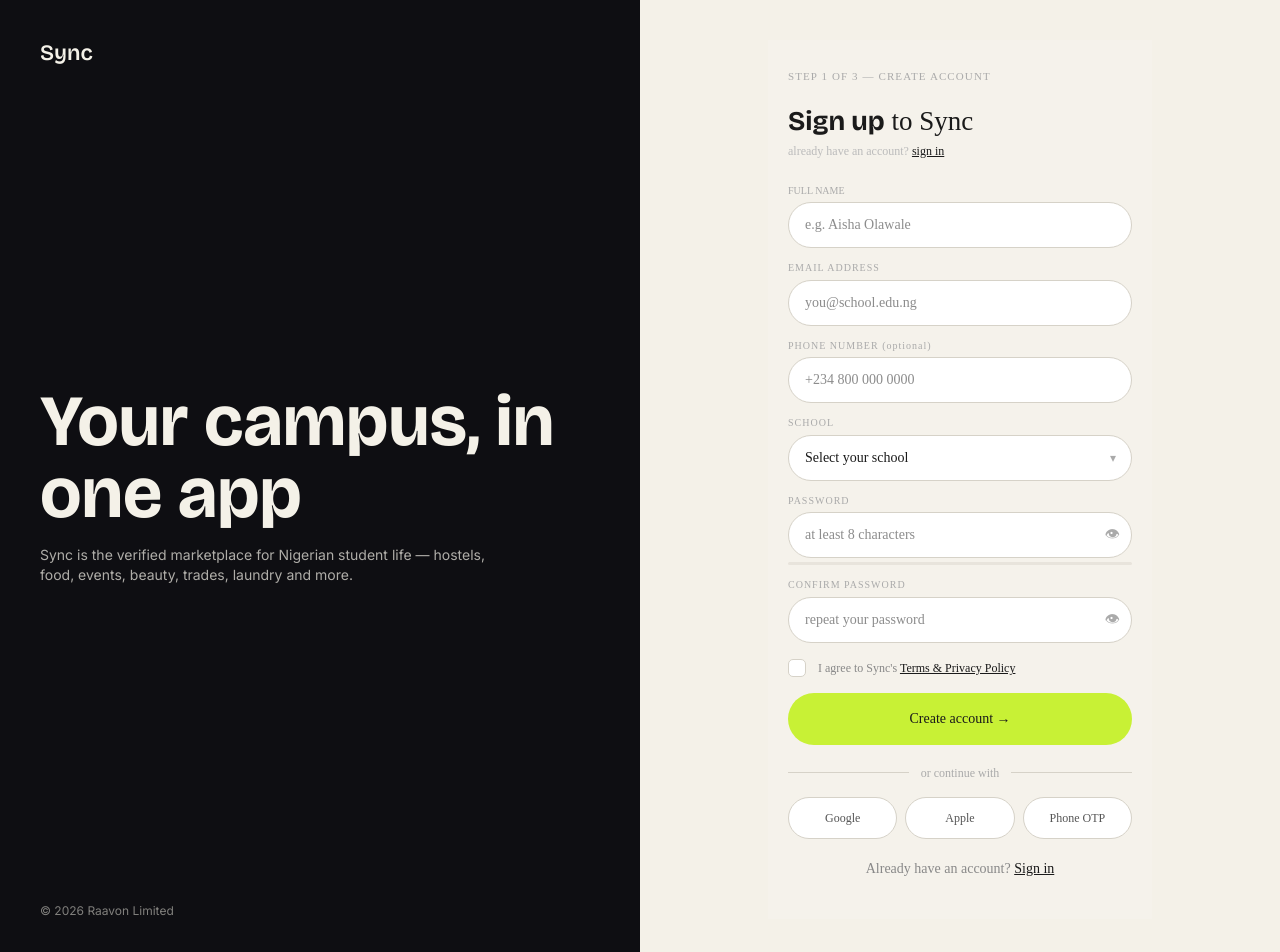
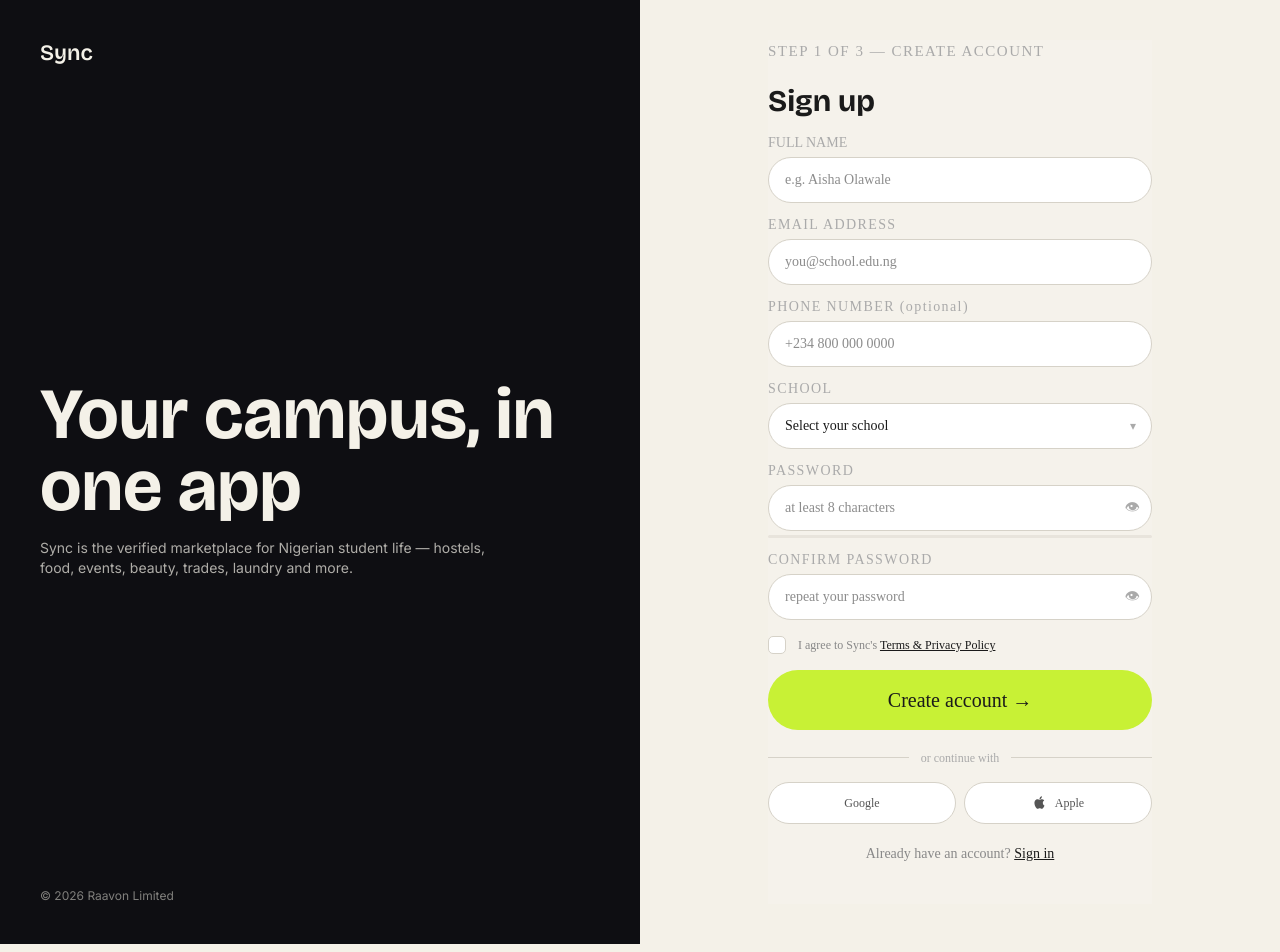
Before and after one commit to Pelz00/sync_2.0, a Next.js app: page /signup in a window 1280 px wide. Shown: the top 952 px of the page. Built offline with nearby package versions, Linux system fonts and the light colour scheme.

Commit message:
signup icon

```diff
--- a/src/app/(auth)/signup/page.tsx
+++ b/src/app/(auth)/signup/page.tsx
@@ -12,18 +12,26 @@
 import { useRouter } from 'next/navigation'
 import Link from 'next/link'
 
-export default function SignupPage() {
+
+
+// AppleIcon component for Apple button
+const AppleIcon = () => (
+  <svg width="15" height="15" viewBox="0 0 24 24" fill="currentColor" aria-hidden="true">
+    <path d="M18.71 19.5c-.83 1.24-1.71 2.45-3.05 2.47-1.34.03-1.77-.79-3.29-.79-1.53 0-2 .77-3.27.82-1.31.05-2.3-1.32-3.14-2.53C4.25 17 2.94 12.45 4.7 9.39c.87-1.52 2.43-2.48 4.12-2.51 1.28-.02 2.5.87 3.29.87.78 0 2.26-1.07 3.8-.91.65.03 2.47.26 3.64 1.98l-.09.06c-.22.14-2.18 1.27-2.16 3.8.03 3.02 2.65 4.03 2.68 4.04l-.07.28zM13 3.5c.73-.83 1.94-1.46 2.94-1.5.13 1.17-.34 2.35-1.04 3.19-.69.85-1.83 1.51-2.95 1.42-.15-1.15.41-2.35 1.05-3.11z"/>
+  </svg>
+)
+const SignupPage = () => {
   const router = useRouter()
-  const [name, setName]       = useState('')
-  const [email, setEmail]     = useState('')
-  const [phone, setPhone]     = useState('')
-  const [school, setSchool]   = useState('')
-  const [pw, setPw]           = useState('')
-  const [conf, setConf]       = useState('')
-  const [agreed, setAgreed]   = useState(false)
-   const [showPw, setShowPw]   = useState(false)
+  const [name, setName] = useState('')
+  const [email, setEmail] = useState('')
+  const [phone, setPhone] = useState('')
+  const [school, setSchool] = useState('')
+  const [pw, setPw] = useState('')
+  const [conf, setConf] = useState('')
+  const [agreed, setAgreed] = useState(false)
+  const [showPw, setShowPw] = useState(false)
   const [showConf, setShowConf] = useState(false)
-  const [error, setError]     = useState('')
+  const [error, setError] = useState('')
   const [loading, setLoading] = useState(false)
 
   const strength = (() => {
@@ -62,18 +70,15 @@
   const inputCls = "w-full bg-white border-[1.5px] border-[#d6d2c8] rounded-xl px-4 py-3 text-sm font-['DM_Sans'] text-[#1a1a1a] outline-none focus:border-[#b8e020] transition-colors"
 
   return (
-    <main className="min-h-screen bg-[#f5f2eb] px-5 py-7 pb-10 font-['DM_Sans'] text-[#1a1a1a]">
+    <main className="min-h-screen bg-[#f5f2eb]  pb-10 font-['display'] text-[#1a1a1a]">
 
-      <p className="text-[11px] tracking-widest uppercase text-[#aaa] mb-5">
+      <p className="text-11 tracking-widest uppercase text-[#aaa] mb-5">
         Step 1  of 3 — Create account
       </p>
-      <h1 className="text-[27px] leading-tight mb-1">
-        <span className="font-display font-bold">Sign up</span> to Sync
+      <h1 className="text-3xl leading-tight mb-3 font-display font-bold">
+       Sign up
       </h1>
-      <p className="text-xs text-[#bbb] mb-6">
-        already have an account?{' '}
-        <Link href="/login" className="text-[#1a1a1a] underline">sign in</Link>
-      </p>
+
 
       {error && (
         <div className="bg-[#fff0f0] border-[1.5px] border-[#ffc0c0] rounded-xl px-4 py-3 text-xs text-[#c0392b] mb-3">
@@ -82,23 +87,23 @@
       )}
 
       {/* Full name */}
-      <p className="text-[10px] uppercase text-[#aaa] mb-1 rounded-xl ">Full name</p>
+      <p className="text-sm uppercase text-[#aaa] mb-1 rounded-xl " >Full name</p>
       <input className={inputCls + ' mb-3'} type="text" value={name}
         onChange={e => setName(e.target.value)} placeholder="e.g. Aisha Olawale" />
 
       {/* Email */}
-      <p className="text-[10px] tracking-widest uppercase text-[#aaa] mb-1">Email address</p>
+      <p className="text-sm tracking-widest uppercase text-[#aaa] mb-1">Email address</p>
       <input className={inputCls + ' mb-3'} type="email" value={email}
         onChange={e => setEmail(e.target.value)} placeholder="you@school.edu.ng" />
 
       {/* Phone */}
-      <p className="text-[10px] tracking-widest uppercase text-[#aaa] mb-1">Phone number <span className="normal-case">(optional)</span></p>
+      <p className="text-sm tracking-widest uppercase text-[#aaa] mb-1">Phone number <span className="normal-case">(optional)</span></p>
 
       <input className={inputCls + ' mb-3'} type="tel" value={phone}
         onChange={e => setPhone(e.target.value)} placeholder="+234 800 000 0000" />
 
       {/* School */}
-      <p className="text-[10px] tracking-widest uppercase text-[#aaa] mb-1">School</p>
+      <p className="text-sm tracking-widest uppercase text-[#aaa] mb-1">School</p>
       <div className="relative mb-3">
         <select className={inputCls + ' appearance-none pr-8 cursor-pointer'}
           value={school} onChange={e => setSchool(e.target.value)}>
@@ -113,7 +118,7 @@
       </div>
 
       {/* Password */}
-      <p className="text-[10px] tracking-widest uppercase text-[#aaa] mb-1">Password</p>
+      <p className="text-sm tracking-widest uppercase text-[#aaa] mb-1">Password</p>
       <div className="relative mb-1">
         <input className={inputCls + ' pr-11'} type={showPw ? 'text' : 'password'}
           value={pw} onChange={e => setPw(e.target.value)} placeholder="at least 8 characters" />
@@ -123,13 +128,13 @@
         </button>
       </div>
       {/* Strength bar */}
-      <div className="h-[3px] rounded-full bg-[#e8e4dc] mb-3 overflow-hidden">
+      <div className="h-0.75 rounded-full bg-[#e8e4dc] mb-3 overflow-hidden">
         <div className="h-full rounded-full transition-all duration-300"
           style={{ width: strengthWidth, background: strengthColor }} />
       </div>
 
       {/* Confirm password */}
-      <p className="text-[10px] tracking-widest uppercase text-[#aaa] mb-1">Confirm password</p>
+      <p className="text-sm tracking-widest uppercase text-[#aaa] mb-1">Confirm password</p>
       <div className="relative mb-3">
         <input className={inputCls + ' pr-11'} type={showConf ? 'text' : 'password'}
           value={conf} onChange={e => setConf(e.target.value)} placeholder="repeat your password" />
@@ -145,7 +150,7 @@
           role="checkbox"
           aria-checked={agreed}
           aria-label="Agree to Terms and Privacy Policy"
-          className={`w-[18px] h-[18px] rounded-[5px] border-[1.5px] flex items-center justify-center flex-shrink-0 transition-colors ${
+          className={`w-4.5 h-4.5 rounded-[5px] border-[1.5px] flex items-center justify-center shrink-0 transition-colors ${
             agreed ? 'bg-[#c8f135] border-[#c8f135]' : 'bg-white border-[#d6d2c8]'
           }`}>
           {agreed && <span className="text-[#1a1a1a] text-[11px] font-bold">✓</span>}
@@ -156,7 +161,7 @@
       </div>
 
       <button onClick={handleSubmit} disabled={loading}
-        className="w-full bg-[#c8f135] hover:bg-[#b8e020] text-[#1a1a1a] font-medium py-4 rounded-full text-sm transition-colors disabled:opacity-50 mb-5">
+        className="w-full bg-[#c8f135] hover:bg-[#b8e020] text-[#1a1a1a] font-medium py-4 rounded-full text-xl transition-colors disabled:opacity-50 mb-5">
         {loading ? 'Creating account…' : 'Create account →'}
       </button>
 
@@ -167,15 +172,25 @@
         <div className="flex-1 h-px bg-[#d6d2c8]" />
       </div>
 
-      <div className="grid grid-cols-3 gap-2 mb-5">
-        {['Google', 'Apple', 'Phone OTP'].map(s => (
-          <button key={s}
-            className="border-[1.5px] border-[#d6d2c8] rounded-xl py-3 text-xs text-[#555] bg-white hover:border-[#b8e020] transition-colors">
-            {s}
-          </button>
-        ))}
+
+      <div className="grid grid-cols-2 gap-2 mb-5">
+        {/* Google */}
+        <button
+          type="button"
+          className="flex items-center justify-center gap-2 border-[1.5px] border-[#d6d2c8] rounded-xl py-3 text-xs text-[#555] bg-white hover:border-[#b8e020] transition-colors"
+        >
+          Google
+        </button>
+
+        {/* Apple */}
+        <button
+          type="button"
+          className="flex items-center justify-center gap-2 border-[1.5px] border-[#d6d2c8] rounded-xl py-3 text-xs text-[#555] bg-white hover:border-[#b8e020] transition-colors"
+        >
+          <AppleIcon />
+          Apple
+        </button>
       </div>
-
       <p className="text-center text-sm text-[#888]">
         Already have an account?{' '}
         <Link href="/login" className="text-[#1a1a1a] font-medium underline">Sign in</Link>
@@ -183,3 +198,5 @@
     </main>
   )
 }
+
+export default SignupPage
```
